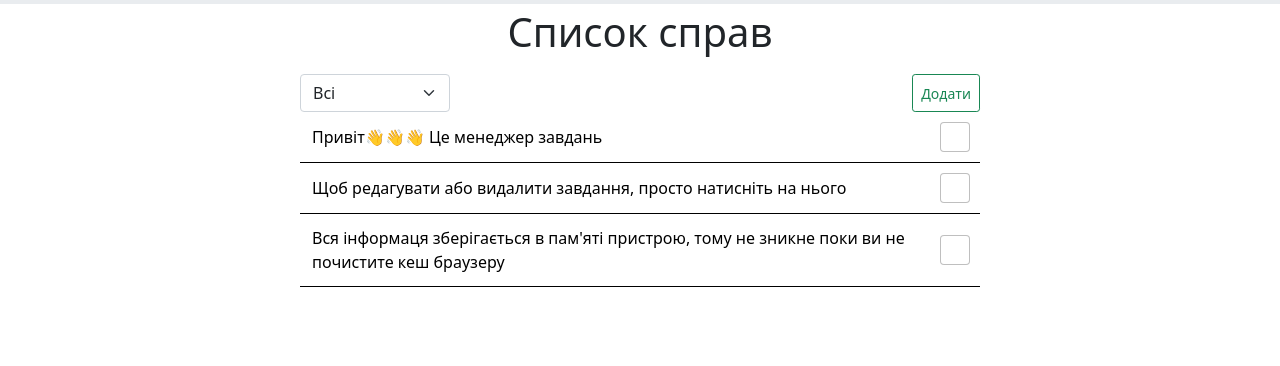
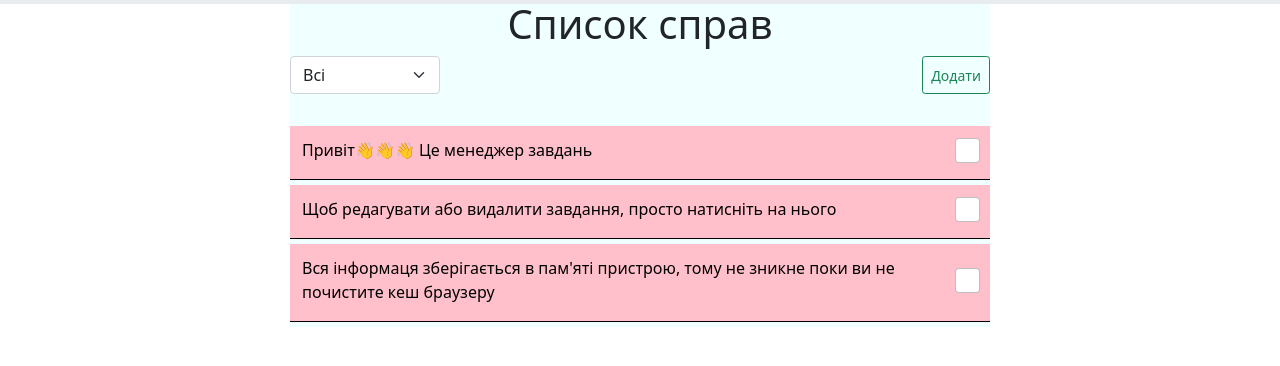
Before and after one commit to nazmieievilya/ToDo-app-build-on-Redux.js, a React (Create React App) app: page / in a window 1280 px wide. Shown: the top 366 px of the page. Built offline with nearby package versions, Linux system fonts and the light colour scheme.

Commit message:
Code refactoring

```diff
--- /dev/null
+++ b/jsconfig.json
@@ -0,0 +1,6 @@
+{
+    "compilerOptions": {
+      "baseUrl": "src"
+    },
+    "include": ["src"]
+  }
--- a/src/App.css
+++ b/src/App.css
@@ -6,7 +6,6 @@
     padding: 10px;
     position: static;
     overflow-x: hidden;
-
 }
 .barr {
     overflow: hidden;
@@ -15,7 +14,6 @@
     top: 0;
     width: 100%;
 }
-
 
 .App-header {
     background-color: #282c34;
--- a/src/App.js
+++ b/src/App.js
@@ -1,119 +1,198 @@
-import './App.css';
-import { useState } from 'react'
-import Todos from './components/Todos';
-import { useSelector } from 'react-redux'
-import styled from 'styled-components'
-import { addTodo } from './redux/TodoSlice'
+import 'App.css';
+import { motion } from 'framer-motion';
+import { useState } from 'react';
+import React from 'react';
 import { ProgressBar } from 'react-bootstrap';
-import AddTodoModal from './components/AddTodoModal';
-import ChangeTodoModal from './components/ChangeTodoModal';
-import { useDispatch } from 'react-redux'
+import { useSelector } from 'react-redux';
+import styled from 'styled-components';
 
+import AddTodoModal from 'components/AddTodoModal';
+import ChangeTodoModal from 'components/ChangeTodoModal';
+import Todos from 'components/Todos';
 
+const ControlContainer = styled.div`
+    display: flex;
+    width: 100%;
+    justify-content: space-between;
+    margin-bottom: 2rem;
+`;
+const StyledProgressBar = styled(ProgressBar)`
+    overflow: hidden;
+    position: fixed;
+    top: 0;
+    width: 100%;
+    height: 4px;
+    border-radius: 0px;
+`;
+const MainContainer = styled.div`
+    width: 100vw;
+    display: flex;
+    justify-content: center;
+`;
+const AppContainer = styled.div`
+    display: flex;
+    flex-direction: column;
+    align-items: center;
+    width: 700px;
+    background-color: azure;
+    margin: 0;
+    padding: 0;
+    position: static;
+    overflow-x: hidden;
+    @media (max-width: 700px) {
+        width: 100vw;
+    }
+
+    .barr {
+        overflow: hidden;
+
+        position: fixed;
+        top: 0;
+        width: 100%;
+    }
+
+    .App-header {
+        background-color: #282c34;
+        min-height: 100vh;
+        display: flex;
+        flex-direction: column;
+        align-items: center;
+        justify-content: center;
+        font-size: calc(10px + 2vmin);
+        color: white;
+    }
+`;
 function App() {
     const todos = useSelector((state) => state.todos.todoList);
- const [text, setText] = useState('')
     const [showModal, setShowModal] = useState(false);
- const [showChangeModal, setShowChangeModal] = useState(false)
- const [filterState, setFilterState] = useState("")
-
-
+    const [showChangeModal, setShowChangeModal] = useState(false);
+    const [filterState, setFilterState] = useState('');
 
     const [idToChange, setIdToChange] = useState({
         id: 0,
-   text: ''
- })
- const dispatch = useDispatch()
- const Now = todos.filter((item) => item.completed === true).length
- const Max = todos.length
-
-
-
- function form(e) {
-   e.preventDefault()
-   dispatch(addTodo({
-     id: Date.now(),
-     name: text,
-     completed: false
-   }))
-   console.log(text)
-   setText('')
- }
+        text: '',
+    });
+    const Now = todos.filter((item) => item.completed === true).length;
+    const Max = todos.length;
 
     function filterTodo(option) {
-  switch(option){
+        switch (option) {
             case 'completed':
-      setFilterState("completed");
+                setFilterState('completed');
                 break;
             case 'uncompleted':
-        setFilterState("uncompleted");
+                setFilterState('uncompleted');
                 break;
-          default: setFilterState("all");
+            default:
+                setFilterState('all');
                 break;
         }
-  console.log(filterState)
+        console.log(filterState);
     }
     const returnList = () => {
-  switch(filterState){
+        switch (filterState) {
             case 'completed':
                 return todos.filter((item) => item.completed === true);
                 break;
             case 'uncompleted':
-        return todos.filter((item) => item.completed === false)
-        default: return todos ;
+                return todos.filter((item) => item.completed === false);
+            default:
+                return todos;
         }
- }
+    };
 
+    const listVariant = {
+        hidden: {
+            x: -10,
+            opacity: 0,
+        },
+        visible: {
+            x: 0,
+            opacity: 1,
+        },
+    };
 
+    const boxVariant = {
+        hidden: {
+            x: -100,
+        },
+        visible: {
+            x: 0,
+            transition: {
+                type: 'spring',
+                stiffness: 990,
+                when: 'beforeChildren',
+                staggerChildren: 0.2,
+            },
+        },
+    };
     return (
         <>
-    <div clasName="App">
-    <ProgressBar now={Now} max={Max} style={{height: '4px', borderRadius: '0px'}} className='barr' />
-
-      <div className='d-flex justify-content-center mt-2 flex-column align-items-center' >
-
+            <MainContainer>
+                <StyledProgressBar now={Now} max={Max} />
+                <AppContainer>
                     <h1>Список справ</h1>
-          <div className='App'>
-              <div className='d-flex w-100 justify-content-between' >
+                    <ControlContainer>
                         <select
-              class="form-select" style={{width: "150px"}}
+                            class="form-select"
+                            style={{ width: '150px' }}
                             aria-label="Default select example"
                             onChange={(e) => filterTodo(e.target.value)}
                         >
-                <option selected value="all">Всі</option>
-                <option  value="completed">Виконані</option>
+                            <option selected value="all">
+                                Всі
+                            </option>
+                            <option value="completed">Виконані</option>
                             <option value="uncompleted">Невиконані</option>
                         </select>
-                <button  type='submit' onClick={() => setShowModal(true)} className="btn btn-outline-success btn-sm">
+                        <button
+                            type="submit"
+                            onClick={() => setShowModal(true)}
+                            className="btn btn-outline-success btn-sm"
+                        >
                             Додати
                         </button>
-              </div>
+                    </ControlContainer>
 
-
-            <AddTodoModal idToChange={idToChange} setShowModal={setShowModal} show={showModal} />
-            <ChangeTodoModal  idToChange={idToChange} show={showChangeModal} setShowChangeModal={setShowChangeModal} />
-          {returnList().map((item) => <Todos setIdToChange={setIdToChange} textOnClick={setShowChangeModal} key={item.id} item={item} />)}
-          </div>
-      </div>
-    </div>
-
+                    <AddTodoModal
+                        idToChange={idToChange}
+                        setShowModal={setShowModal}
+                        show={showModal}
+                    />
+                    <ChangeTodoModal
+                        idToChange={idToChange}
+                        show={showChangeModal}
+                        setShowChangeModal={setShowChangeModal}
+                    />
+                    <motion.div
+                        variants={boxVariant}
+                        initial="hidden"
+                        animate="visible"
+                    >
+                        {returnList().map((item) => {
+                            return (
+                                <motion.div
+                                    whileHover={{
+                                        scale: 1.005,
+                                    }}
+                                    whileTap={{
+                                        scale: 0.99,
+                                    }}
+                                    variants={listVariant}
+                                >
+                                    <Todos
+                                        setIdToChange={setIdToChange}
+                                        textOnClick={setShowChangeModal}
+                                        key={item.id}
+                                        item={item}
+                                    />
+                                </motion.div>
+                            );
+                        })}
+                    </motion.div>
+                </AppContainer>
+            </MainContainer>
         </>
-
-
-
     );
 }
-const InputContainer = styled.div`
-  display: flex;
-  flex-direction: row;
-  align-items: center;
-  button {
-    margin: 4px;
-  }
-  form{
-    display: flex;
-    align-items: center;
-  }
-
-`
 export default App;
--- a/src/components/AddTodoModal.js
+++ b/src/components/AddTodoModal.js
@@ -1,65 +1,64 @@
 import React from 'react';
-import { Modal, Button, Form } from 'react-bootstrap'
-import { addTodo } from '../redux/TodoSlice';
-import { useState } from 'react'
-import Todos from './Todos';
-import { useSelector } from 'react-redux'
-import { useDispatch } from 'react-redux'
-import styled from 'styled-components'
+import { useState } from 'react';
+import { Form, Modal } from 'react-bootstrap';
+import { useDispatch } from 'react-redux';
+import styled from 'styled-components';
 
-
-
+import { addTodo } from 'redux/TodoSlice';
 
 const ModalContainer = styled.div`
-  margin: 0
+    margin: 0;
     @media (max-width: 400px) {
-    width: 300
+        width: 300;
     }
-
-`
-const FormT = styled.form`
-
-`
-function AddTodoModal({show, setShowModal}) {
-    const todos = useSelector((state) => state.todos.todoList);
-    const [text, setText] = useState('')
-    const dispatch = useDispatch()
-    const Now = todos.filter((item) => item.completed === true).length
-    const Max = todos.length
+`;
+function AddTodoModal({ show, setShowModal }) {
+    const [text, setText] = useState('');
+    const dispatch = useDispatch();
     function form(e) {
-      e.preventDefault()
+        e.preventDefault();
         if (text) {
-        dispatch(addTodo({
+            dispatch(
+                addTodo({
                     id: Date.now(),
                     name: text,
-          completed: false
-        }))
+                    completed: false,
+                }),
+            );
         }
-
-      console.log(text)
-      setText('')
+        setShowModal(false);
+        console.log(text);
+        setText('');
     }
     return (
         <ModalContainer>
-      <Modal onHide={() => setShowModal(false)} show={show} >
+            <Modal onHide={() => setShowModal(false)} show={show}>
                 <Modal.Header closeButton>
                     <Modal.Title>Нове завдання</Modal.Title>
                 </Modal.Header>
                 <Form.Group className="mb-3" controlId="formBasicEmail">
-                <Form.Control onChange={(e) => setText(e.target.value)} value={text} type="text" placeholder="Введіть завдання" />
+                    <Form.Control
+                        onChange={(e) => setText(e.target.value)}
+                        value={text}
+                        type="text"
+                        placeholder="Введіть завдання"
+                    />
                     <Form.Text className="text-muted m-3 ">
-                  Після вводу натисніть "Додати"
+                        Після вводу натисніть &quot;Додати&quot;
                     </Form.Text>
                 </Form.Group>
-        <Modal.Footer className='d-flex justify-content-end' >
-        <button type='submit' onClick={form} className="btn btn-outline-success ">Додати</button>
-
-
+                <Modal.Footer className="d-flex justify-content-end">
+                    <button
+                        type="submit"
+                        onClick={form}
+                        className="btn btn-outline-success "
+                    >
+                        Додати
+                    </button>
                 </Modal.Footer>
             </Modal>
         </ModalContainer>
-
-  )
+    );
 }
 
-export default AddTodoModal
+export default AddTodoModal;
--- a/src/components/Todos.js
+++ b/src/components/Todos.js
@@ -1,18 +1,18 @@
-import React from 'react'
-import styled from 'styled-components'
-import { useDispatch } from 'react-redux'
-import {dellTodo, toggleTodo} from '../redux/TodoSlice'
+import { motion } from 'framer-motion';
+import React from 'react';
+import { useDispatch } from 'react-redux';
+import styled from 'styled-components';
 
+import { toggleTodo } from 'redux/TodoSlice';
 
-
-function Todos({item, textOnClick, setIdToChange}) {
-  const dispatch = useDispatch()
+function Todos({ item, textOnClick, setIdToChange }) {
+    const dispatch = useDispatch();
     function sendId() {
         setIdToChange({
             id: item.id,
-      text: item.name
-    })
-    textOnClick(true)
+            text: item.name,
+        });
+        textOnClick(true);
     }
     const Text = styled.p`
         margin: 0;
@@ -20,36 +20,76 @@ function Todos({item, textOnClick, setIdToChange}) {
         text-decoration: ${item.completed ? 'line-through' : 'none'};
         font-style: ${item.completed ? 'italic' : 'none'};
         color: ${item.completed ? 'gray' : 'black'};
-`
+        cursor: pointer;
+        word-wrap: break-word;
+        :hover {
+            background-color: rgb(193, 211, 219, 0.5);
+            border-radius: 10px;
+        }
+    `;
+    const appearAnim = {
+        hidden: {
+            x: '-100vw',
+            opacity: 1,
+        },
+        visible: {
+            x: 0,
+            opacity: 1,
+        },
+    };
+    const boxVariant = {
+        hidden: {
+            x: '-100vw',
+        },
+        visible: {
+            x: 0,
+            transition: {
+                when: 'beforeChildren',
+                staggerChildren: 0.2,
+            },
+        },
+    };
 
     return (
-    <TodoElem >
-        <Text style={{width: "100%"}} onClick={() => sendId() } >{item.name}</Text>
-      <ControlToDo  >
-        <input class="form-check-input" checked={item.completed} onChange={() => dispatch(toggleTodo({id: item.id}))} style={{height: "30px", width: "30px"}} type='checkbox'/>
-
+        <motion.div variants={appearAnim} initial="hidden" animate="visible">
+            <TodoElem>
+                <Text style={{ width: '100%' }} onClick={() => sendId()}>
+                    {item.name}
+                </Text>
+                <ControlToDo>
+                    <input
+                        class="form-check-input"
+                        checked={item.completed}
+                        onChange={() => dispatch(toggleTodo({ id: item.id }))}
+                        style={{ height: '25px', width: '25px' }}
+                        type="checkbox"
+                    />
                 </ControlToDo>
             </TodoElem>
-  )
+        </motion.div>
+    );
 }
-
 
 const TodoElem = styled.div`
     display: flex;
-  width: 100%;
+    width: 700px;
+    background-color: pink;
     justify-content: space-between;
     align-items: center;
     border-bottom: 1px solid black;
-
-`
+    margin-bottom: 5px;
+    padding-bottom: 5px;
+    @media (max-width: 700px) {
+        width: 95vw;
+    }
+`;
 
 const ControlToDo = styled.div`
     display: flex;
     align-items: center;
-  input{
+    input {
         margin: 10px;
     }
+`;
 
-`
-
-export default Todos
+export default Todos;
```
Also changed, not shown: src/components/ChangeTodoModal.js (+50 -41 lines), src/index.js (+11 -12 lines), src/redux/TodoSlice.js (+66 -52 lines), src/redux/store.js (+5 -4 lines). Lines whose indentation alone changed are shown as unchanged.
